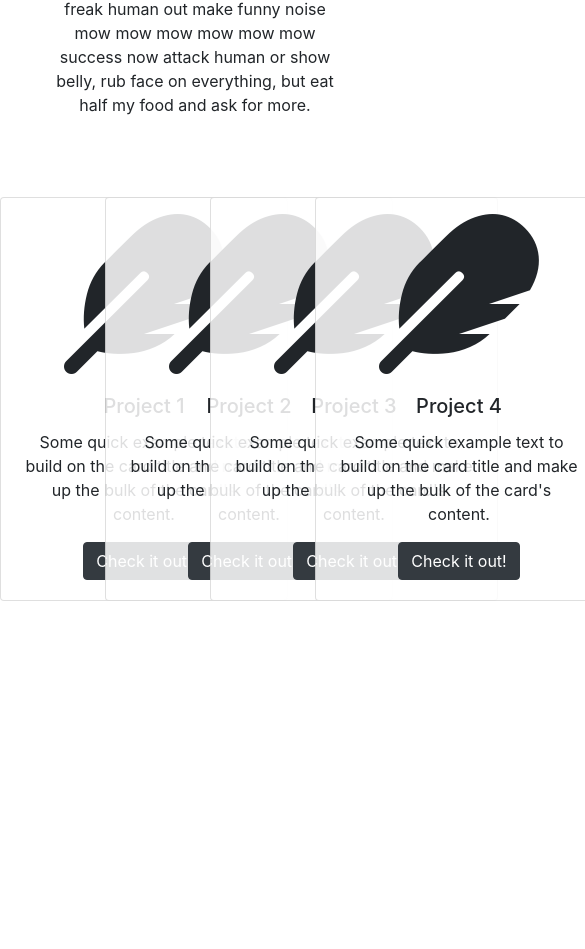
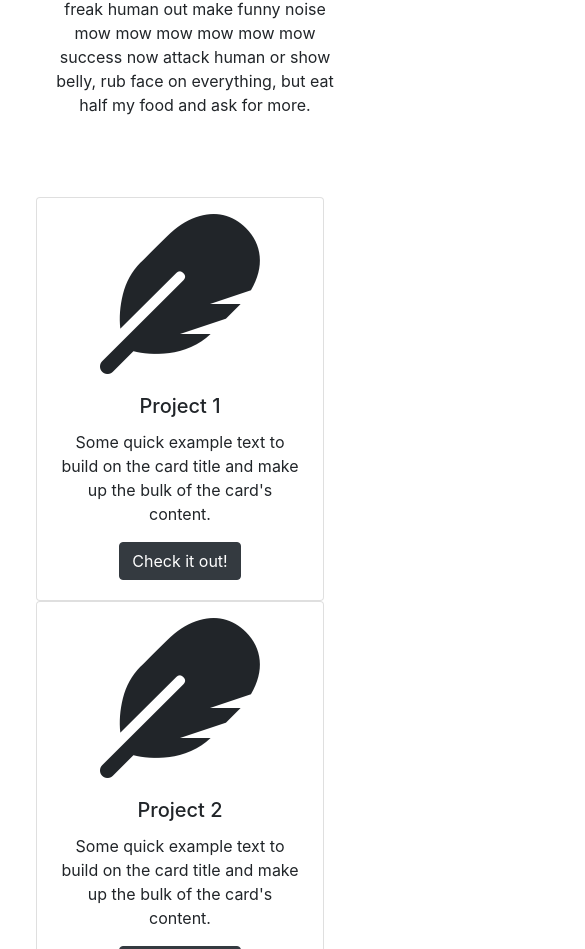
Before and after one commit to easterjd/Portfolio-draft, a website: page index.html in a window 390 px wide. Shown: the part 950-1899 px from the top of the page, 585 px wide, since content can reach past the window. Before the commit the page ends 1599 px from the top, so only its background shows below. Drawn offline with nearby package versions, Linux system fonts and the light colour scheme.

Commit message:
made cards viewport size responsive.

```diff
--- a/index.html
+++ b/index.html
@@ -63,9 +63,9 @@
       </div>
     </div>
 
-    <div class="row py-5">
+    <div id="cards" class="row py-5 container-fluid">
 
-      <div class="col-3">
+      <div class="col-sm-12 col-md-6 col-lg-3">
         <div class="card mx-auto text-center" style="width: 18rem;">
           <i class="fas fa-feather fa-10x pt-3"></i>
           <div class="card-body">
@@ -76,7 +76,7 @@
         </div>
       </div>
 
-      <div class="col-3">
+      <div class="col-sm-12 col-md-6 col-lg-3">
         <div class="card mx-auto text-center" style="width: 18rem;">
           <i class="fas fa-feather fa-10x pt-3"></i>
           <div class="card-body">
@@ -87,7 +87,7 @@
         </div>
       </div>
 
-      <div class="col-3">
+      <div class="col-sm-12 col-md-6 col-lg-3">
         <div class="card mx-auto text-center" style="width: 18rem;">
           <i class="fas fa-feather fa-10x pt-3"></i>
           <div class="card-body">
@@ -98,7 +98,7 @@
         </div>
       </div>
 
-      <div class="col-3">
+      <div class="col-sm-12 col-md-6 col-lg-3">
         <div class="card mx-auto text-center" style="width: 18rem;">
           <i class="fas fa-feather fa-10x pt-3"></i>
           <div class="card-body">
```
